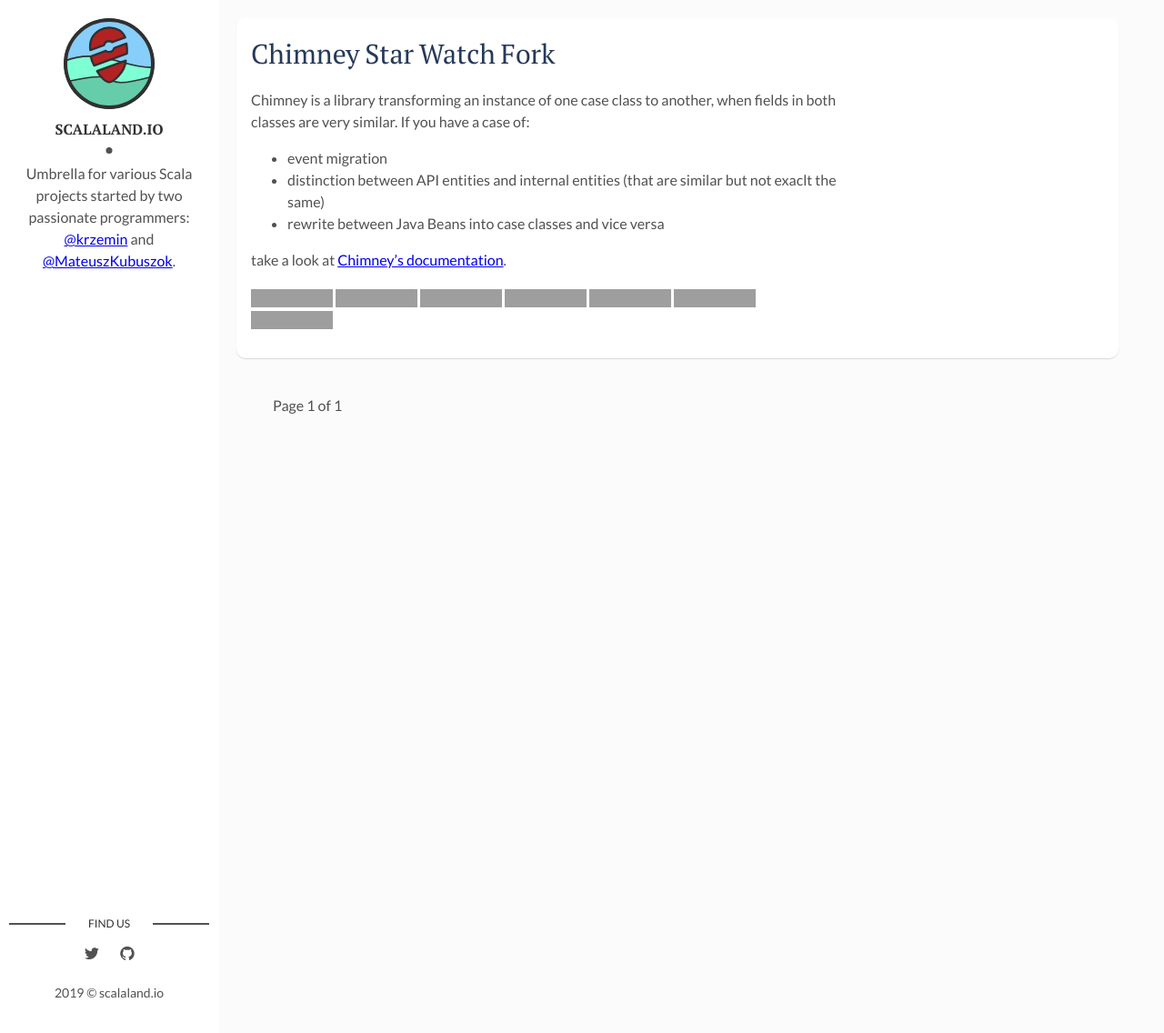
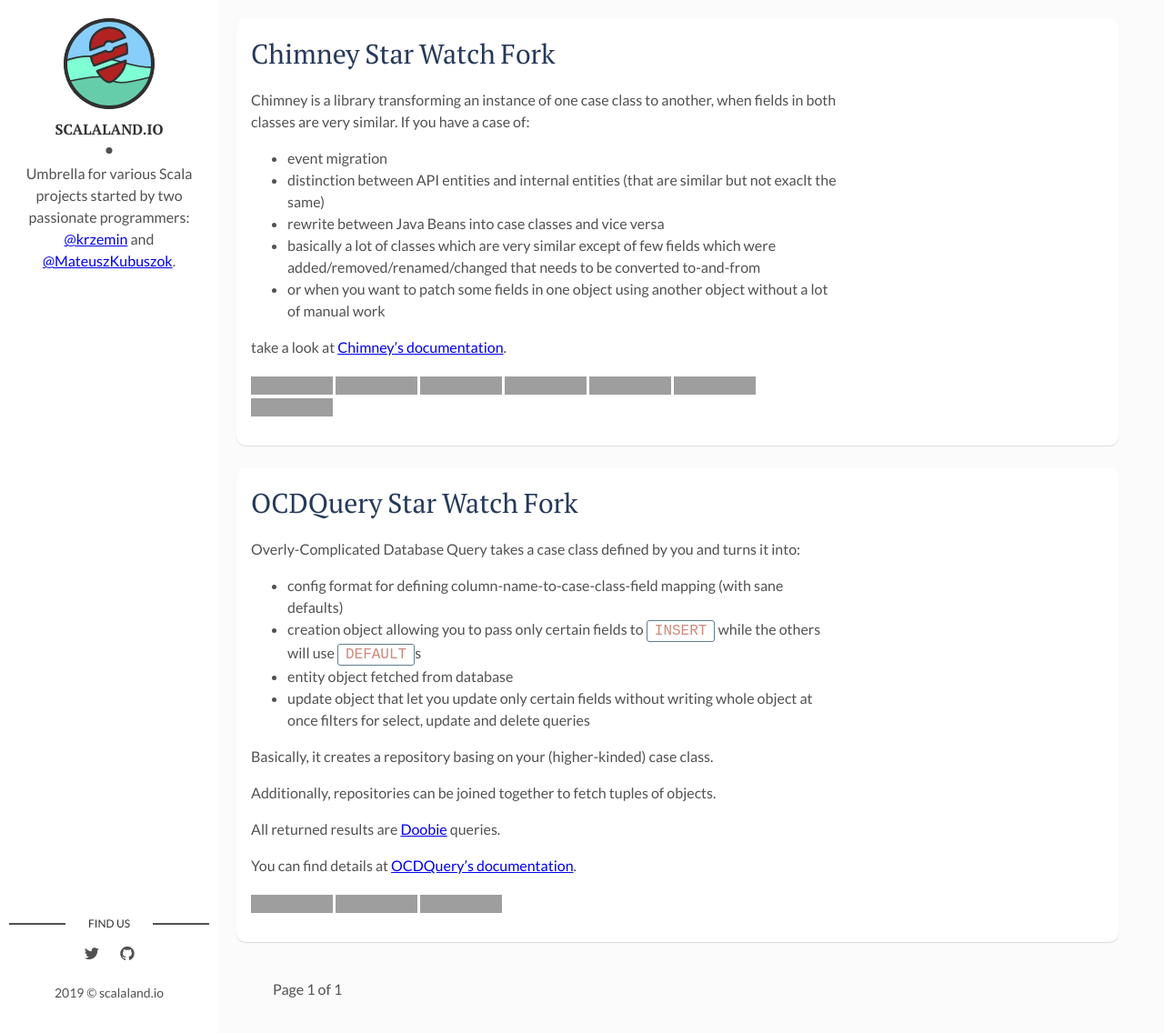
Before and after one commit to scalalandio/scalalandio.github.io, a Jekyll site: the page built from index.html, in a window 1280 px wide and 1136 px high. Shown: the whole window at 91% size. Built offline with Jekyll 4.4.1, drawn with Linux system fonts in a browser that asks for light colours; the list of posts is cut into pages by our own code; grey boxes are pictures that could not be loaded.

Commit message:
Expanded chimney, added ocdquery

```diff
--- a/_posts/2017-04-06-chimney.md
+++ b/_posts/2017-04-06-chimney.md
@@ -10,6 +10,8 @@
 * event migration
 * distinction between API entities and internal entities (that are similar but not exaclt the same)
 * rewrite between Java Beans into case classes and vice versa
+* basically a lot of classes which are very similar except of few fields which were added/removed/renamed/changed that needs to be converted to-and-from
+* or when you want to patch some fields in one object using another object without a lot of manual work
 
 take a look at [Chimney's documentation](https://scalalandio.github.io/chimney/).
 
--- /dev/null
+++ b/_posts/2017-04-06-ocdquery.md
@@ -0,0 +1,25 @@
+---
+layout: post
+title: OCDQuery
+date: 2017-09-11 13:32:20 +0300
+description: Scala library for repositories generating Doobie queries from higher-kinded data
+---
+
+Overly-Complicated Database Query takes a case class defined by you and turns it into:
+
+* config format for defining column-name-to-case-class-field mapping (with sane defaults)
+* creation object allowing you to pass only certain fields to `INSERT` while the others will use `DEFAULT`s
+* entity object fetched from database
+* update object that let you update only certain fields without writing whole object at once filters for select, update and delete queries
+
+Basically, it creates a repository basing on your (higher-kinded) case class.
+
+Additionally, repositories can be joined together to fetch tuples of objects.
+
+All returned results are [Doobie](https://tpolecat.github.io/doobie/) queries.
+
+You can find details at [OCDQuery's documentation](https://scalalandio.github.io/ocdquery/).
+
+[![Build Status](https://travis-ci.org/scalalandio/ocdquery.svg?branch=master)](https://travis-ci.org/scalalandio/ocdquery)
+[![Maven Central](https://img.shields.io/maven-central/v/io.scalaland/ocdquery-core_2.12.svg)](http://search.maven.org/#search%7Cga%7C1%7Cocdquery)
+[![License](http://img.shields.io/:license-Apache%202-green.svg)](http://www.apache.org/licenses/LICENSE-2.0.txt)
```
